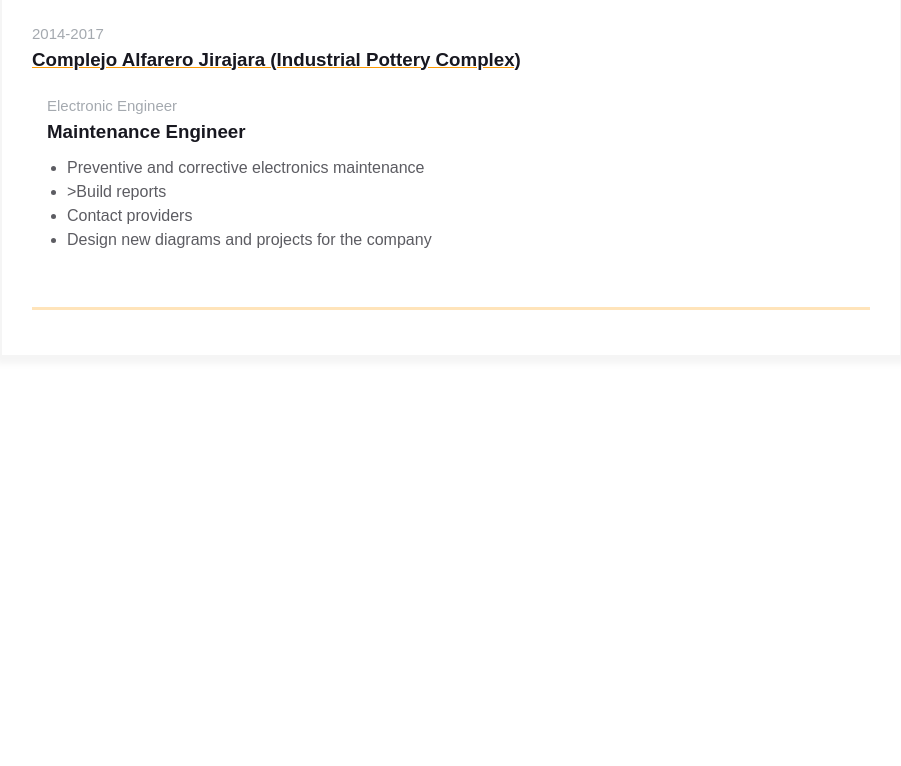
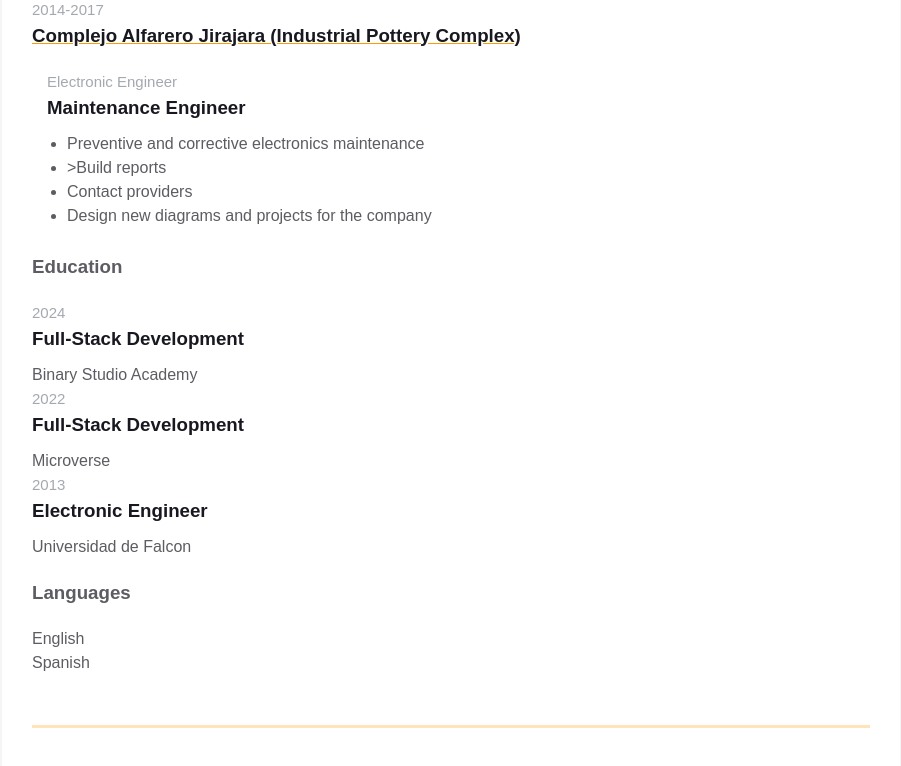
Before and after one commit to rega1237/homepage, a plain HTML site: page index.html in a window 1280 px wide. Shown: the part 1206-1972 px from the top of the page, without its empty margins (189-1090 px from the left). Before the commit the page ends 1612 px from the top, so only its background shows below. Drawn offline with Linux system fonts and the light colour scheme.

Commit message:
add education and languages section

```diff
--- a/index.html
+++ b/index.html
@@ -205,10 +205,6 @@
                 <strong>Professional:</strong> Remote Pair-Programming,
                 Teamwork, Mentoring
               </p>
-              <p class="skills__text">
-                <strong>Languages:</strong> Spanish – Native Proficiency,
-                English – Professional level
-              </p>
             </div>
           </div>
         </div>
@@ -292,7 +288,34 @@
               </div>
             </div>
 
-            <div class="additional-info fv"></div>
+            <div class="additional-info fv">
+              <div class="additional-info__education">
+                <h3 class="additional-info__education-header">Education</h3>
+                <div class="additional-info__education-university">
+                  <span class="additional-info__education-university-durability"> 2024 </span>
+                  <h3 class="additional-info__education-university-speciality">Full-Stack Development</h3>
+                  <p class="additional-info__education-university-name">Binary Studio Academy</p>
+                </div>
+
+                <div class="additional-info__education-university">
+                  <span class="additional-info__education-university-durability"> 2022 </span>
+                  <h3 class="additional-info__education-university-speciality">Full-Stack Development</h3>
+                  <p class="additional-info__education-university-name">Microverse</p>
+                </div>
+
+                <div class="additional-info__education-university">
+                  <span class="additional-info__education-university-durability"> 2013 </span>
+                  <h3 class="additional-info__education-university-speciality">Electronic Engineer</h3>
+                  <p class="additional-info__education-university-name">Universidad de Falcon</p>
+                </div>
+              </div>
+
+              <div class="additional-info__languages">
+                <h3 class="additional-info__languages-header">Languages</h3>
+                <p class="additional-info__languages-item">English</p>
+                <p class="additional-info__languages-item">Spanish</p>
+              </div>
+            </div>
           </div>
         </div>
       </div>
```
